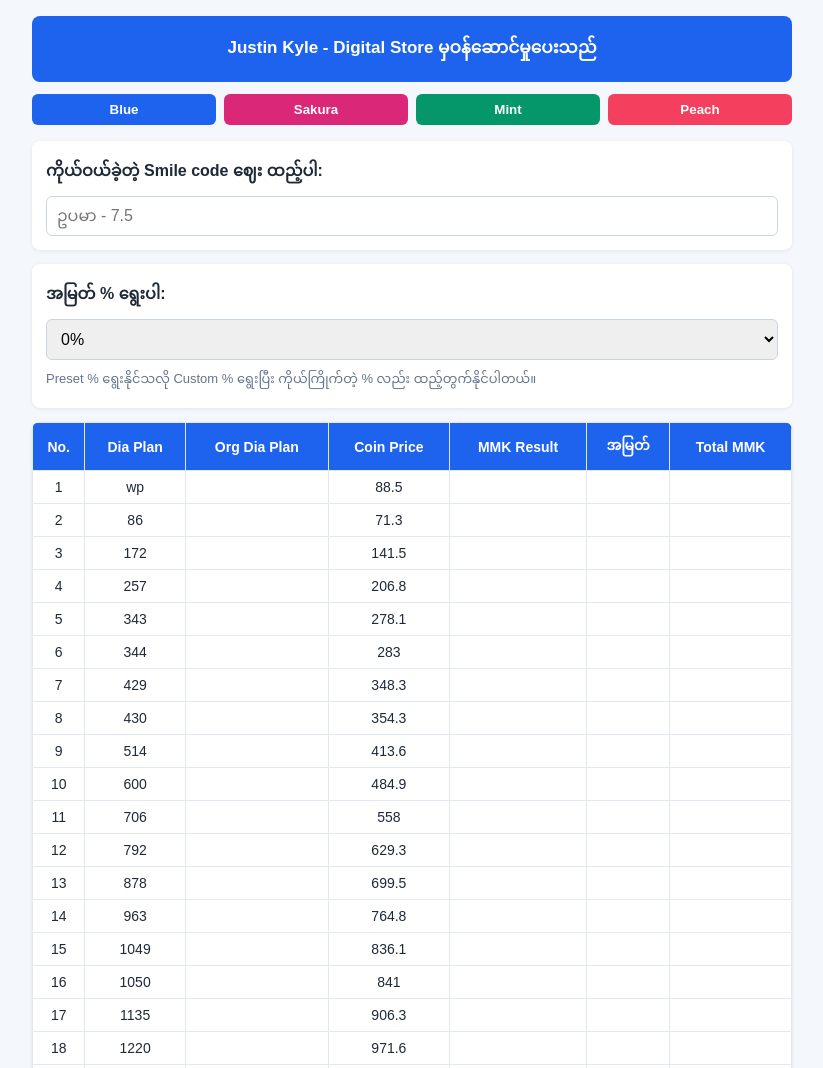
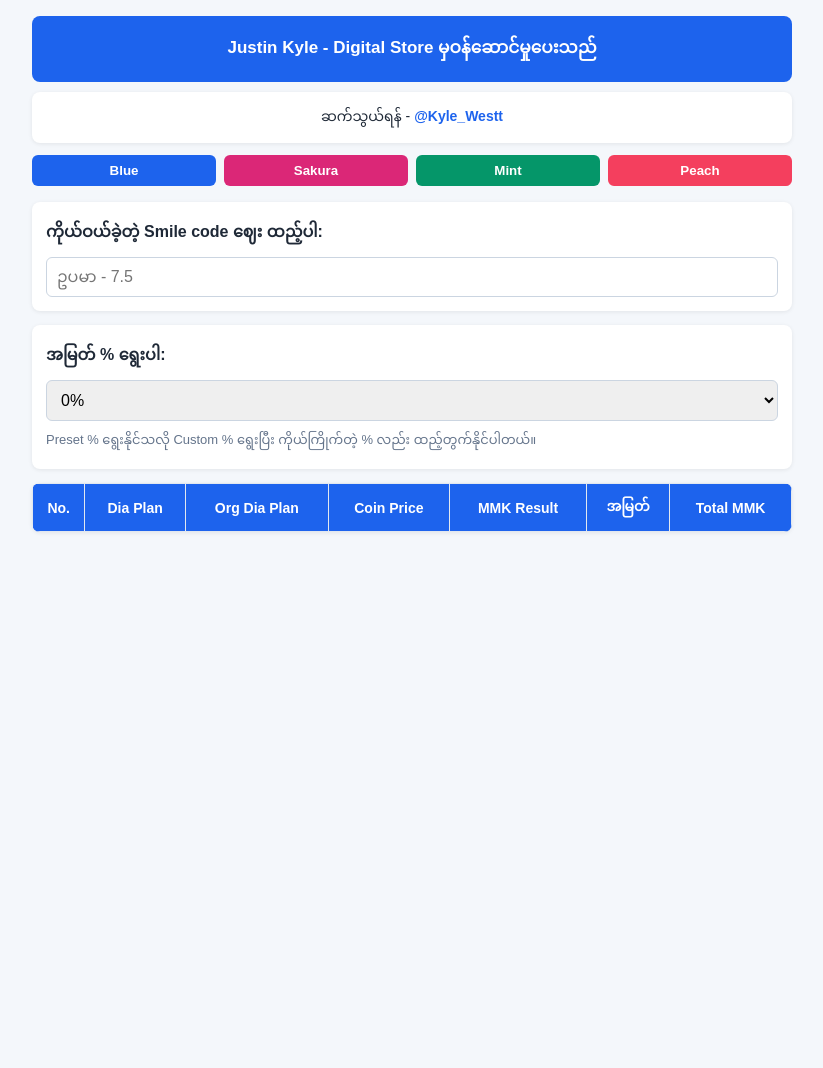
Before and after one commit to youkixxshi-tech/MLBB-BRL-Coin-Table-Calculator, a plain HTML site: page index.html in a window 1280 px wide. Shown: the top 1068 px of the page, without its empty margins (228-1051 px from the left). After the commit the page ends 800 px from the top, so only its background shows below. Drawn offline with Linux system fonts and the light colour scheme.

Commit message:
Update index.html
Added a contact bar with a link to Telegram.

```diff
--- a/index.html
+++ b/index.html
@@ -34,8 +34,22 @@
       border-radius: 8px;
       font-weight: bold;
       text-align: center;
+      margin-bottom: 10px;
+      font-size: 17px;
+    }
+    .contact-bar {
+      background: var(--card);
+      padding: 10px 14px;
+      border-radius: 8px;
       margin-bottom: 12px;
-      font-size: 17px;
+      box-shadow: 0 1px 4px rgba(0,0,0,0.08);
+      text-align: center;
+      font-size: 14px;
+    }
+    .contact-bar a {
+      color: var(--primary);
+      font-weight: bold;
+      text-decoration: none;
     }
     .themes {
       display: flex;
@@ -109,6 +123,10 @@
   <div class="container">
     <div class="banner">Justin Kyle - Digital Store မှဝန်ဆောင်မှုပေးသည်</div>
 
+    <div class="contact-bar">
+      ဆက်သွယ်ရန် - <a href="https://t.me/Kyle_Westt" target="_blank" rel="noopener noreferrer">@Kyle_Westt</a>
+    </div>
+
     <div class="themes">
       <button class="btn-blue" onclick="setTheme('theme-blue')">Blue</button>
       <button class="btn-sakura" onclick="setTheme('theme-sakura')">Sakura</button>
@@ -157,92 +175,4 @@
 
   <script>
     const plans = [
-      { no: 1, dia: "wp", org: "", coin: 88.5 },
-      { no: 2, dia: "86", org: "", coin: 71.3 },
-      { no: 3, dia: "172", org: "", coin: 141.5 },
-      { no: 4, dia: "257", org: "", coin: 206.8 },
-      { no: 5, dia: "343", org: "", coin: 278.1 },
-      { no: 6, dia: "344", org: "", coin: 283.0 },
-      { no: 7, dia: "429", org: "", coin: 348.3 },
-      { no: 8, dia: "430", org: "", coin: 354.3 },
-      { no: 9, dia: "514", org: "", coin: 413.6 },
-      { no: 10, dia: "600", org: "", coin: 484.9 },
-      { no: 11, dia: "706", org: "", coin: 558.0 },
-      { no: 12, dia: "792", org: "", coin: 629.3 },
-      { no: 13, dia: "878", org: "", coin: 699.5 },
-      { no: 14, dia: "963", org: "", coin: 764.8 },
-      { no: 15, dia: "1049", org: "", coin: 836.1 },
-      { no: 16, dia: "1050", org: "", coin: 841.0 },
-      { no: 17, dia: "1135", org: "", coin: 906.3 },
-      { no: 18, dia: "1220", org: "", coin: 971.6 },
-      { no: 19, dia: "1222", org: "", coin: 982.5 },
-      { no: 20, dia: "1412", org: "", coin: 1116.0 },
-      { no: 21, dia: "1584", org: "", coin: 1257.5 },
-      { no: 22, dia: "1669", org: "", coin: 1322.8 },
-      { no: 23, dia: "1755", org: "", coin: 1394.1 },
-      { no: 24, dia: "1841", org: "", coin: 1464.3 }
-    ];
-
-    function setTheme(themeClass) {
-      document.body.className = themeClass;
-    }
-
-    function toggleCustomProfit() {
-      const selectVal = document.getElementById("profitSelect").value;
-      const customBox = document.getElementById("customProfitBox");
-      customBox.style.display = selectVal === "custom" ? "block" : "none";
-      renderTable();
-    }
-
-    function getProfitPercent() {
-      const selectVal = document.getElementById("profitSelect").value;
-      if (selectVal === "custom") {
-        const customVal = parseFloat(document.getElementById("customProfitInput").value);
-        return Number.isFinite(customVal) ? customVal : 0;
-      }
-      return parseFloat(selectVal) || 0;
-    }
-
-    function fmt(num) {
-      return Number.isFinite(num) ? Math.round(num).toLocaleString() : "-";
-    }
-
-    function renderTable() {
-      const rate = parseFloat(document.getElementById("rateInput").value);
-      const profitPct = getProfitPercent();
-      const tbody = document.getElementById("tableBody");
-      tbody.innerHTML = "";
-
-      plans.forEach((p) => {
-        let mmkResult = "";
-        let profitAmt = "";
-        let totalMmk = "";
-
-        if (!isNaN(rate) && rate > 0) {
-          const base = p.coin * rate;
-          const profit = base * (profitPct / 100);
-          const total = base + profit;
-
-          mmkResult = fmt(base);
-          profitAmt = fmt(profit);
-          totalMmk = fmt(total);
-        }
-
-        const tr = document.createElement("tr");
-        tr.innerHTML = `
-          <td>${p.no}</td>
-          <td>${p.dia}</td>
-          <td>${p.org}</td>
-          <td>${p.coin}</td>
-          <td>${mmkResult}</td>
-          <td>${profitAmt}</td>
-          <td>${totalMmk}</td>
-        `;
-        tbody.appendChild(tr);
-      });
-    }
-
-    renderTable();
-  </script>
-</body>
-</html>
+      { no: 1, dia: "wp", org: "", coin: 88.
```
